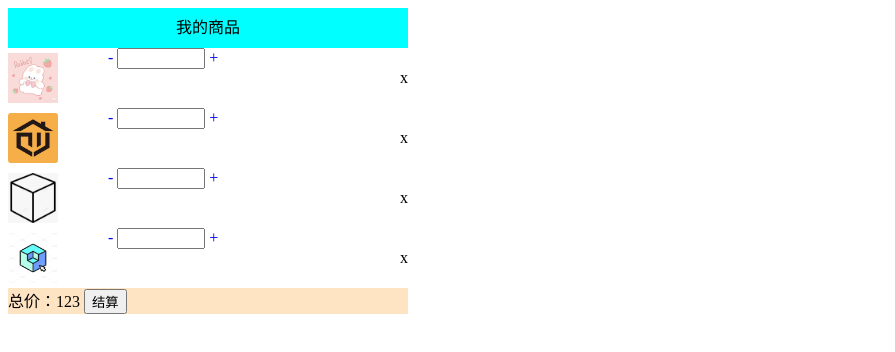
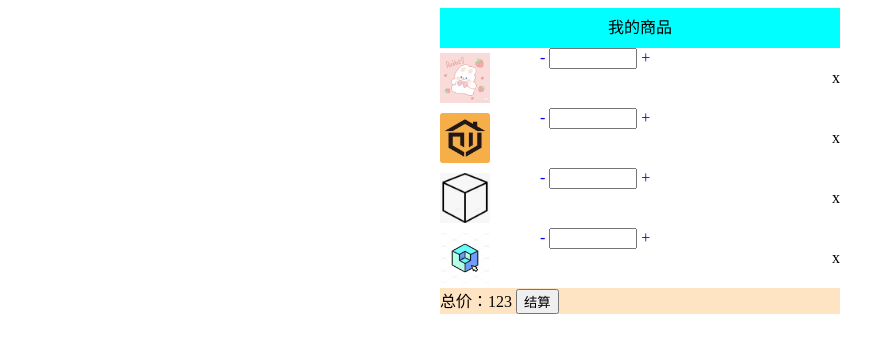
Before and after one commit to guoCHANG1236/cart-vue, a plain HTML site: page index-vue.html in a window 1280 px wide. Shown: the whole page, without its empty margins (0-895 px from the left). Drawn offline with Linux system fonts and the light colour scheme.

Commit message:
更新html

```diff
--- a/index-vue.html
+++ b/index-vue.html
@@ -6,6 +6,10 @@
     <meta http-equiv="X-UA-Compatible" content="ie=edge">
     <title>Document</title>
     <style>
+        .container{
+            width: 400px;
+            margin: 0 auto;
+        }
         .container .title{
             width: 400px;
             height: 40px;
```
